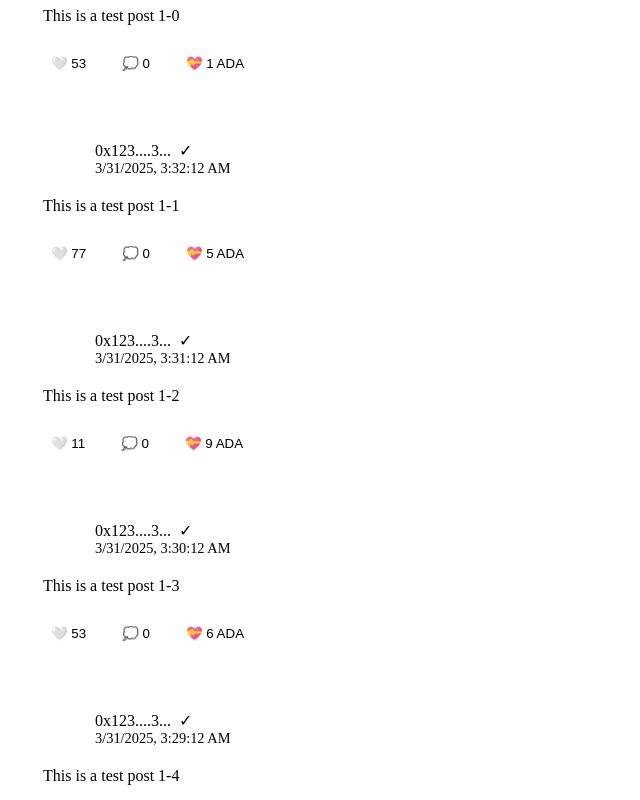
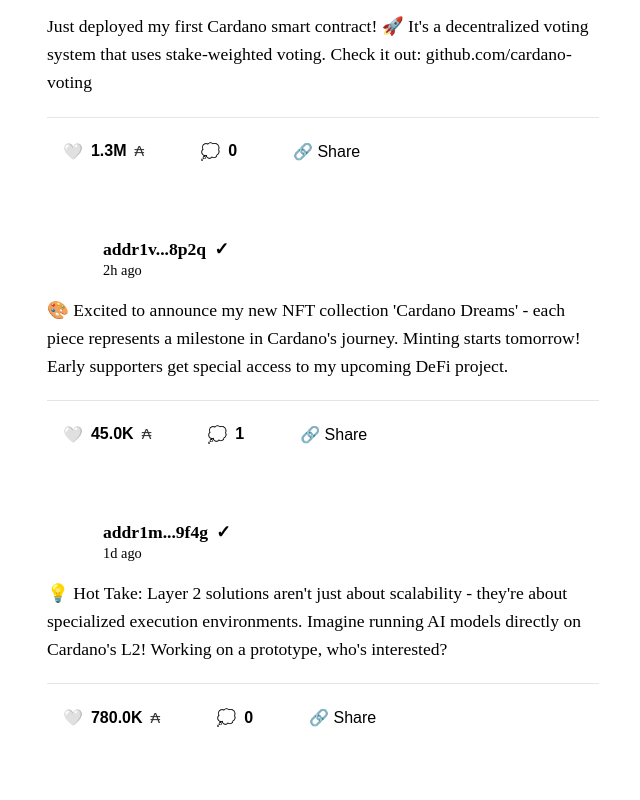
Before and after one commit to maureenblack/adafy.social, a Next.js app: page / in a window 1280 px wide. Shown: the part 900-1700 px from the top of the page, without its empty margins (317-957 px from the left). Built offline with nearby package versions, Linux system fonts and the light colour scheme; what ipfs-http-client would draw is missing.

Commit message:
Fixed runtime errors

```diff
--- a/src/components/Feed.tsx
+++ b/src/components/Feed.tsx
@@ -3,7 +3,6 @@
 import Post from './Post';
 import PostCreate from './PostCreate';
 import { Post as PostType } from '../types';
-import { ipfsService } from '../services/ipfs';
 
 const FeedContainer = styled.div`
   max-width: 600px;
@@ -52,6 +51,72 @@
   }
 `;
 
+// Mock data for testing
+const MOCK_POSTS: PostType[] = [
+  {
+    id: 'post-1',
+    content: "Just deployed my first Cardano smart contract! 🚀 It's a decentralized voting system that uses stake-weighted voting. Check it out: github.com/cardano-voting",
+    ipfsHash: 'QmTest1',
+    authorAddress: 'addr1qxck...7v9d',
+    timestamp: Date.now() - 1800000, // 30 minutes ago
+    likeBalance: 1250000, // 1.25M ADA
+    likers: ['addr1...', 'addr2...'],
+    comments: [],
+    signature: 'sig1'
+  },
+  {
+    id: 'post-2',
+    content: "🎨 Excited to announce my new NFT collection 'Cardano Dreams' - each piece represents a milestone in Cardano's journey. Minting starts tomorrow! Early supporters get special access to my upcoming DeFi project.",
+    ipfsHash: 'QmTest2',
+    authorAddress: 'addr1vxy...8p2q',
+    timestamp: Date.now() - 7200000, // 2 hours ago
+    likeBalance: 45000, // 45K ADA
+    likers: [],
+    comments: [
+      {
+        id: 'comment-1',
+        content: 'Love the concept! Count me in 🎉',
+        authorAddress: 'addr1abc...xyz',
+        timestamp: Date.now() - 3600000
+      }
+    ],
+    signature: 'sig2'
+  },
+  {
+    id: 'post-3',
+    content: "💡 Hot Take: Layer 2 solutions aren't just about scalability - they're about specialized execution environments. Imagine running AI models directly on Cardano's L2! Working on a prototype, who's interested?",
+    ipfsHash: 'QmTest3',
+    authorAddress: 'addr1mnb...9f4g',
+    timestamp: Date.now() - 86400000, // 1 day ago
+    likeBalance: 780000, // 780K ADA
+    likers: [],
+    comments: [],
+    signature: 'sig3'
+  },
+  {
+    id: 'post-4',
+    content: "🌱 Just staked 100K ADA to support sustainable farming initiatives through my stake pool EARTH 🌍 Join us in making Cardano the greenest blockchain! Already offsetting 1000 tons of carbon/month.",
+    ipfsHash: 'QmTest4',
+    authorAddress: 'addr1klm...5h3j',
+    timestamp: Date.now() - 172800000, // 2 days ago
+    likeBalance: 325000, // 325K ADA
+    likers: [],
+    comments: [],
+    signature: 'sig4'
+  },
+  {
+    id: 'post-5',
+    content: "🎓 Free Plutus course starting next week! Topics: Native tokens, smart contracts, and DeFi primitives. Limited to 50 participants. Stake 500 ADA to reserve your spot (fully refundable). #CardanoEducation",
+    ipfsHash: 'QmTest5',
+    authorAddress: 'addr1rst...2c8n',
+    timestamp: Date.now() - 259200000, // 3 days ago
+    likeBalance: 156000, // 156K ADA
+    likers: [],
+    comments: [],
+    signature: 'sig5'
+  }
+];
+
 export const Feed: React.FC = () => {
   const [posts, setPosts] = useState<PostType[]>([]);
   const [loading, setLoading] = useState(true);
@@ -65,22 +130,14 @@
   const loadPosts = async () => {
     try {
       setLoading(true);
-      // TODO: Replace with actual API call to fetch posts
-      // This is a mock implementation
-      const mockPosts = Array.from({ length: 10 }, (_, i) => ({
-        id: `post-${page}-${i}`,
-        content: `This is a test post ${page}-${i}`,
-        ipfsHash: 'QmTest...',
-        authorAddress: '0x123...',
-        timestamp: Date.now() - i * 60000,
-        likes: Math.floor(Math.random() * 100),
-        tips: Math.floor(Math.random() * 10),
-        signature: 'sig...',
-        comments: []
-      }));
+      // Simulating API delay
+      await new Promise(resolve => setTimeout(resolve, 1000));
 
-      setPosts(prev => [...prev, ...mockPosts]);
-      setHasMore(page < 5); // Mock limit of 5 pages
+      const startIdx = (page - 1) * 5;
+      const newPosts = MOCK_POSTS.slice(startIdx, startIdx + 5);
+
+      setPosts(prev => [...prev, ...newPosts]);
+      setHasMore(startIdx + 5 < MOCK_POSTS.length);
     } catch (error) {
       console.error('Error loading posts:', error);
     } finally {
@@ -92,21 +149,15 @@
     setPosts(prev => [post, ...prev]);
   };
 
-  const handleLike = async (postId: string) => {
+  const handleLike = async (postId: string, balance: number) => {
     setPosts(prev =>
       prev.map(post =>
         post.id === postId
-          ? { ...post, likes: post.likes + 1 }
-          : post
-      )
-    );
-  };
-
-  const handleTip = async (postId: string, amount: number) => {
-    setPosts(prev =>
-      prev.map(post =>
-        post.id === postId
-          ? { ...post, tips: post.tips + amount }
+          ? {
+              ...post,
+              likeBalance: post.likeBalance + balance,
+              likers: [...post.likers, 'current-user-addr'] // In real app, use actual wallet address
+            }
           : post
       )
     );
@@ -143,7 +194,7 @@
               key={post.id}
               post={post}
               onLike={handleLike}
-              onTip={handleTip}
+              onComment={(id, comment) => console.log('Comment:', id, comment)}
             />
           ))}
 
--- a/src/components/Post.tsx
+++ b/src/components/Post.tsx
@@ -4,12 +4,11 @@
 import { walletService } from '../services/wallet';
 
 const PostContainer = styled.div`
-  background: var(--surface);
+  background: var(--surface-post);
   border-radius: 16px;
-  padding: 20px;
+  padding: 24px;
   margin-bottom: 20px;
-  border: 1px solid var(--border);
-  backdrop-filter: blur(10px);
+  box-shadow: var(--card-shadow);
   transition: transform 0.2s ease;
 
   &:hover {
@@ -24,8 +23,8 @@
 `;
 
 const Avatar = styled.div`
-  width: 40px;
-  height: 40px;
+  width: 44px;
+  height: 44px;
   border-radius: 50%;
   background: var(--primary-gradient);
   margin-right: 12px;
@@ -34,6 +33,7 @@
   justify-content: center;
   color: white;
   font-weight: 600;
+  font-size: 1.1rem;
 `;
 
 const UserInfo = styled.div`
@@ -42,25 +42,27 @@
 
 const Address = styled.div`
   color: var(--text-primary);
-  font-weight: 500;
+  font-weight: 600;
   display: flex;
   align-items: center;
   gap: 8px;
+  font-size: 1.1rem;
 
   .verified {
-    color: var(--primary-light);
+    color: var(--primary);
   }
 `;
 
 const Timestamp = styled.div`
   color: var(--text-secondary);
   font-size: 0.9rem;
+  margin-top: 2px;
 `;
 
 const Content = styled.div`
   color: var(--text-primary);
-  font-size: 1rem;
-  line-height: 1.5;
+  font-size: 1.1rem;
+  line-height: 1.6;
   margin-bottom: 20px;
   white-space: pre-wrap;
   word-break: break-word;
@@ -68,77 +70,58 @@
 
 const Actions = styled.div`
   display: flex;
-  gap: 20px;
+  gap: 24px;
   color: var(--text-secondary);
+  border-top: 1px solid rgba(0, 0, 0, 0.1);
+  padding-top: 16px;
+  margin-top: 16px;
 `;
 
 const ActionButton = styled.button<{ active?: boolean }>`
   background: none;
   border: none;
-  color: ${props => props.active ? 'var(--primary-light)' : 'var(--text-secondary)'};
+  color: ${props => props.active ? 'var(--primary)' : 'var(--text-secondary)'};
   display: flex;
   align-items: center;
-  gap: 6px;
+  gap: 8px;
   cursor: pointer;
   transition: all 0.2s ease;
-  padding: 8px;
+  padding: 8px 16px;
   border-radius: 8px;
+  font-size: 1rem;
+  font-weight: 500;
 
   &:hover {
-    color: var(--primary-light);
-    background: var(--surface-light);
+    color: var(--primary);
+    background: rgba(0, 51, 173, 0.1);
   }
-`;
 
-const TipInput = styled.input`
-  width: 80px;
-  padding: 4px 8px;
-  border: 1px solid var(--border);
-  border-radius: 4px;
-  background: var(--surface-light);
-  color: var(--text-primary);
-  margin-right: 8px;
+  .count {
+    font-weight: 600;
+  }
 
-  &:focus {
-    outline: none;
-    border-color: var(--primary-light);
+  .ada {
+    font-size: 0.9rem;
+    opacity: 0.8;
   }
 `;
 
 interface PostProps {
   post: PostType;
-  onLike?: (postId: string) => void;
+  onLike?: (postId: string, balance: number) => void;
   onComment?: (postId: string, comment: string) => void;
-  onTip?: (postId: string, amount: number) => void;
 }
 
-export const Post: React.FC<PostProps> = ({ post, onLike, onComment, onTip }) => {
-  const [tipAmount, setTipAmount] = useState('');
-  const [showTipInput, setShowTipInput] = useState(false);
+export const Post: React.FC<PostProps> = ({ post, onLike, onComment }) => {
   const [isLiked, setIsLiked] = useState(false);
 
-  const handleLike = () => {
-    setIsLiked(!isLiked);
-    onLike?.(post.id);
-  };
-
-  const handleTip = async () => {
-    if (!showTipInput) {
-      setShowTipInput(true);
-      return;
-    }
-
-    const amount = parseFloat(tipAmount);
-    if (isNaN(amount) || amount <= 0) return;
-
+  const handleLike = async () => {
     try {
-      await walletService.sendTip(post.authorAddress, amount);
-      onTip?.(post.id, amount);
-      setTipAmount('');
-      setShowTipInput(false);
+      const balance = await walletService.getBalance();
+      setIsLiked(!isLiked);
+      onLike?.(post.id, balance);
     } catch (error) {
-      console.error('Error sending tip:', error);
-      // TODO: Show error toast
+      console.error('Error getting wallet balance:', error);
     }
   };
 
@@ -147,14 +130,35 @@
 
   const formatTimestamp = (timestamp: number) => {
     const date = new Date(timestamp);
-    return date.toLocaleString();
+    const now = new Date();
+    const diff = now.getTime() - date.getTime();
+
+    const minutes = Math.floor(diff / 60000);
+    const hours = Math.floor(minutes / 60);
+    const days = Math.floor(hours / 24);
+
+    if (minutes < 60) return `${minutes}m ago`;
+    if (hours < 24) return `${hours}h ago`;
+    if (days < 7) return `${days}d ago`;
+
+    return date.toLocaleDateString();
+  };
+
+  const formatADA = (amount: number) => {
+    if (amount >= 1000000) {
+      return `${(amount / 1000000).toFixed(1)}M`;
+    }
+    if (amount >= 1000) {
+      return `${(amount / 1000).toFixed(1)}K`;
+    }
+    return amount.toFixed(1);
   };
 
   return (
     <PostContainer>
       <PostHeader>
         <Avatar>
-          {post.authorAddress.slice(0, 2)}
+          {post.authorAddress.slice(0, 2).toUpperCase()}
         </Avatar>
         <UserInfo>
           <Address>
@@ -171,27 +175,15 @@
 
       <Actions>
         <ActionButton active={isLiked} onClick={handleLike}>
-          {isLiked ? '❤️' : '🤍'} {post.likes}
+          {isLiked ? '❤️' : '🤍'}
+          <span className="count">{formatADA(post.likeBalance)}</span>
+          <span className="ada">₳</span>
         </ActionButton>
         <ActionButton onClick={() => onComment?.(post.id, '')}>
-          💭 {post.comments.length}
+          💭 <span className="count">{post.comments.length}</span>
         </ActionButton>
-        <ActionButton onClick={handleTip}>
-          {showTipInput ? (
-            <>
-              <TipInput
-                type="number"
-                placeholder="ADA"
-                value={tipAmount}
-                onChange={(e) => setTipAmount(e.target.value)}
-                min="0"
-                step="0.5"
-              />
-              Send
-            </>
-          ) : (
-            <>💝 {post.tips} ADA</>
-          )}
+        <ActionButton>
+          🔗 Share
         </ActionButton>
       </Actions>
     </PostContainer>
--- a/src/styles/globals.css
+++ b/src/styles/globals.css
@@ -5,15 +5,18 @@
   --primary-light: #3355FF;
   --primary-dark: #001F66;
   --primary-gradient: linear-gradient(135deg, #0033AD 0%, #3355FF 100%);
-  --background: #001233;
-  --background-light: #001847;
-  --text-primary: #FFFFFF;
-  --text-secondary: #B8C7E5;
-  --surface: rgba(255, 255, 255, 0.05);
-  --surface-light: rgba(255, 255, 255, 0.1);
+  --background: #0A1929;
+  --background-light: #132F4C;
+  --surface: rgba(255, 255, 255, 0.1);
+  --surface-elevated: rgba(255, 255, 255, 0.15);
+  --surface-post: rgba(255, 255, 255, 0.95);
+  --text-primary: #0A1929;
+  --text-secondary: #476282;
+  --text-on-dark: #FFFFFF;
   --border: rgba(255, 255, 255, 0.1);
   --error: #FF4B4B;
   --success: #00C853;
+  --card-shadow: 0 8px 16px rgba(0, 0, 0, 0.2);
 }
 
 * {
@@ -30,7 +33,7 @@
   font-family: 'Inter', -apple-system, BlinkMacSystemFont, 'Segoe UI', Roboto, Oxygen,
     Ubuntu, Cantarell, 'Open Sans', 'Helvetica Neue', sans-serif;
   background-color: var(--background);
-  color: var(--text-primary);
+  color: var(--text-on-dark);
   line-height: 1.6;
   -webkit-font-smoothing: antialiased;
   -moz-osx-font-smoothing: grayscale;
@@ -41,16 +44,25 @@
   font-family: inherit;
 }
 
-.logo-animation .node-connections {
-  animation: pulse 2s infinite;
+/* Custom scrollbar */
+::-webkit-scrollbar {
+  width: 8px;
 }
 
-@keyframes pulse {
-  0% { opacity: 0.5; }
-  50% { opacity: 1; }
-  100% { opacity: 0.5; }
+::-webkit-scrollbar-track {
+  background: var(--background);
 }
 
+::-webkit-scrollbar-thumb {
+  background: var(--surface);
+  border-radius: 4px;
+}
+
+::-webkit-scrollbar-thumb:hover {
+  background: var(--surface-elevated);
+}
+
+/* Animations */
 @keyframes float {
   0% { transform: translateY(0px); }
   50% { transform: translateY(-10px); }
@@ -68,29 +80,23 @@
   100% { background-position: 1000px 0; }
 }
 
-.connect-wallet-btn {
-  position: relative;
-  overflow: hidden;
+/* Utility classes */
+.glass-effect {
+  backdrop-filter: blur(12px);
+  -webkit-backdrop-filter: blur(12px);
 }
 
-.connect-wallet-btn::before {
-  content: '';
-  position: absolute;
-  top: -50%;
-  left: -50%;
-  width: 200%;
-  height: 200%;
-  background: linear-gradient(
-    45deg,
-    transparent,
-    rgba(255, 255, 255, 0.1),
-    transparent
-  );
-  transform: rotate(45deg);
-  animation: shimmer 3s infinite;
+.elevation-1 {
+  box-shadow: var(--card-shadow);
 }
 
-/* Responsive Design */
+.text-gradient {
+  background: var(--primary-gradient);
+  -webkit-background-clip: text;
+  -webkit-text-fill-color: transparent;
+}
+
+/* Responsive typography */
 @media (max-width: 768px) {
   h1 {
     font-size: 2.5rem !important;
@@ -100,8 +106,3 @@
     font-size: 1.2rem !important;
   }
 }
-
-/* Smooth transitions */
-* {
-  transition: all 0.3s ease;
-}
```
Also changed, not shown: src/types/index.ts (+10 -12 lines).
